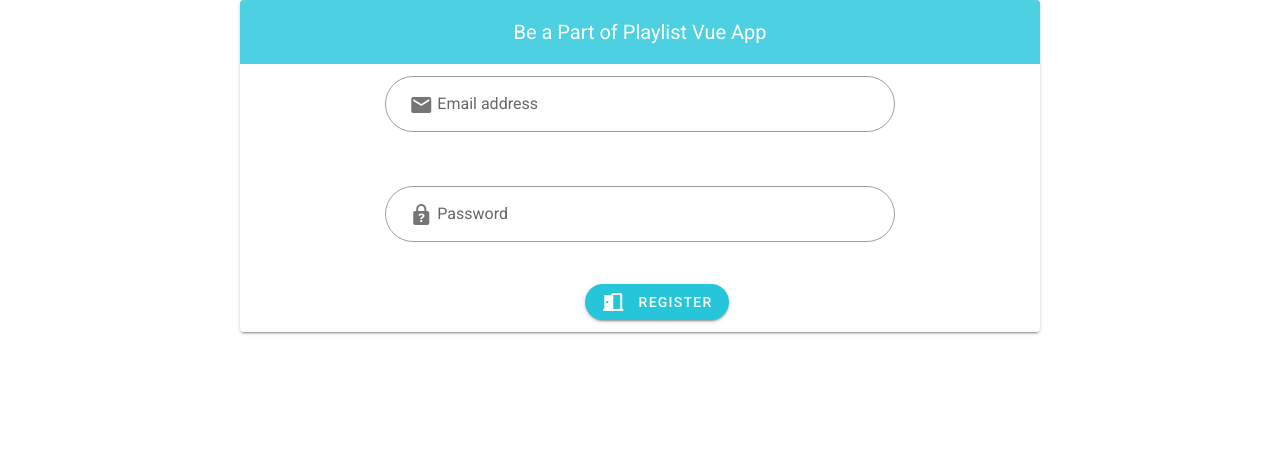
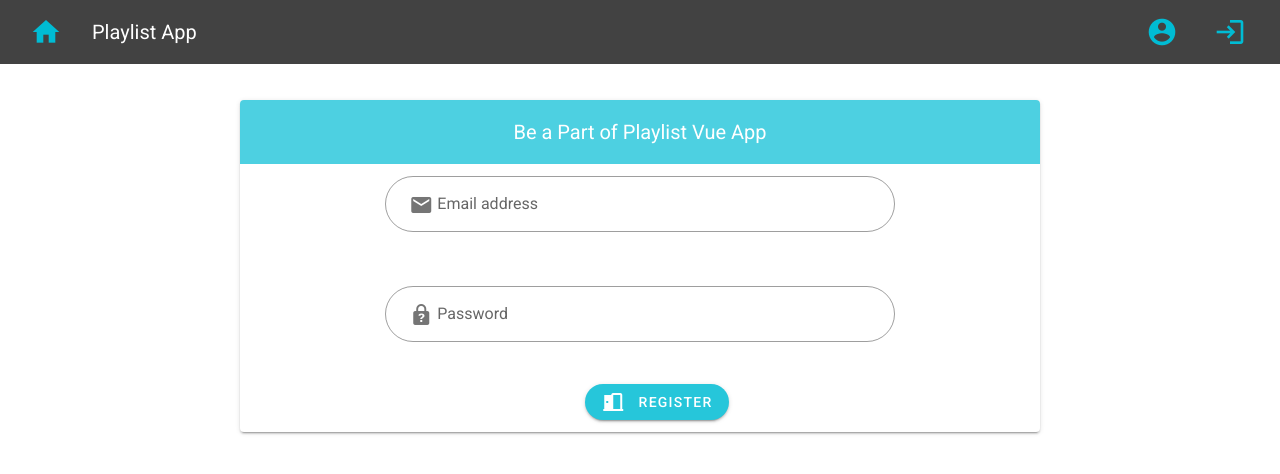
Before and after one commit to ro-hit81/playlist_app, a Vue app: page /register in a window 1280 px wide. Shown: the top 474 px of the page. Built offline with nearby package versions, Linux system fonts and the light colour scheme.

Commit message:
Completed frontend of Register component.

```diff
--- a/src/App.vue
+++ b/src/App.vue
@@ -1,15 +1,20 @@
 <template>
   <v-app>
     <v-main>
+      <Navbar/>
       <router-view></router-view>
     </v-main>
   </v-app>
 </template>
 
 <script>
+import Navbar from '@/components/Navbar'
 
 export default {
   name: 'App',
+  components: {
+    Navbar
+  },
   data: () => ({
     //
   }),
--- /dev/null
+++ b/src/components/Navbar.vue
@@ -0,0 +1,31 @@
+<template>
+    <v-toolbar class="grey darken-3" flat dark>
+        <v-btn icon x-large color="cyan" class="ml-1" to="Home">
+            <v-icon>mdi-home</v-icon>
+        </v-btn>
+        <v-toolbar-title>Playlist App</v-toolbar-title>
+        <v-spacer></v-spacer>
+        <v-tooltip bottom color="cyan accent-2">
+            <template v-slot:activator = "{ on }">
+                <v-btn icon x-large color="cyan" class="mx-2" v-on="on" to="Register">
+                    <v-icon>mdi-account-circle</v-icon>
+                </v-btn>
+            </template>
+            <span>Sign Up !!!</span>
+        </v-tooltip>
+        <v-tooltip bottom color="cyan accent-2">
+            <template v-slot:activator = "{ on }">
+                <v-btn icon x-large color="cyan" class="mx-2" v-on="on" to="Register">
+                    <v-icon>mdi-login</v-icon>
+                </v-btn>
+            </template>
+            <span>Log In !!!</span>
+        </v-tooltip>
+    </v-toolbar>
+</template>
+
+<script>
+export default {
+
+}
+</script>
--- a/src/components/Register.vue
+++ b/src/components/Register.vue
@@ -1,5 +1,5 @@
 <template>
-    <div>
+    <div class="my-9">
         <v-card max-width="800px" class="mx-auto">
             <v-toolbar class="cyan lighten-2" dark flat>
                 <v-spacer></v-spacer>
```
